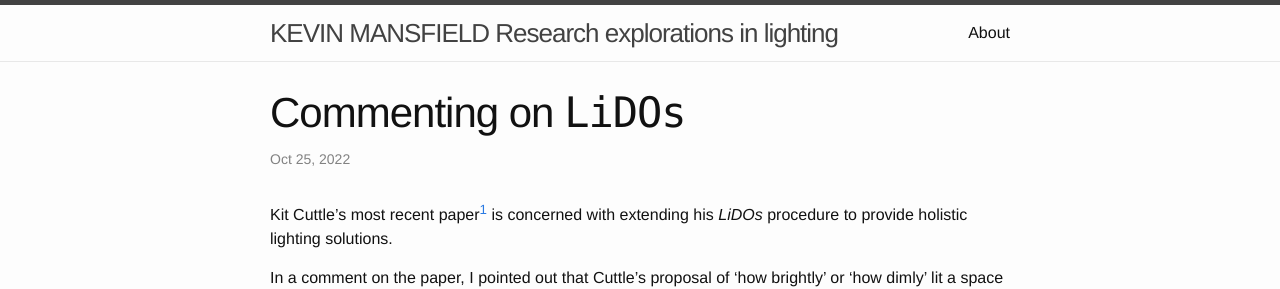
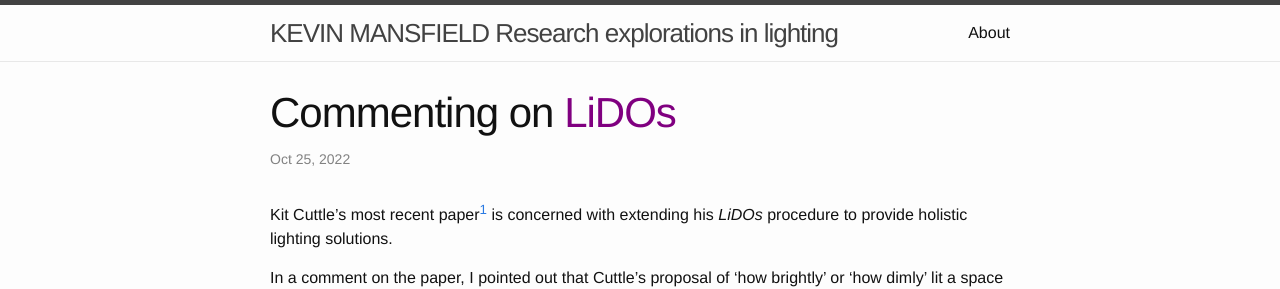
Before and after one commit to kpmansfield/kpmansfield.github.io, a Jekyll site: the page built from _posts/2022-10-25-comment-lidos.md, in a window 1280 px wide. Shown: the top 289 px of the page. Built offline with Jekyll 4.4.1, drawn with Linux system fonts in a browser that asks for light colours.

Commit message:
Update 2022-10-25-comment-lidos.md

```diff
--- a/_posts/2022-10-25-comment-lidos.md
+++ b/_posts/2022-10-25-comment-lidos.md
@@ -1,6 +1,6 @@
 ---
 layout: post
-title: Commenting on <font face="Monaco">LiDOs</font>
+title: Commenting on <span style="color:purple">LiDOs</span>
 ---
 
 Kit Cuttle's most recent paper[^1] is concerned with extending his *LiDOs* procedure to provide holistic lighting solutions.
```
